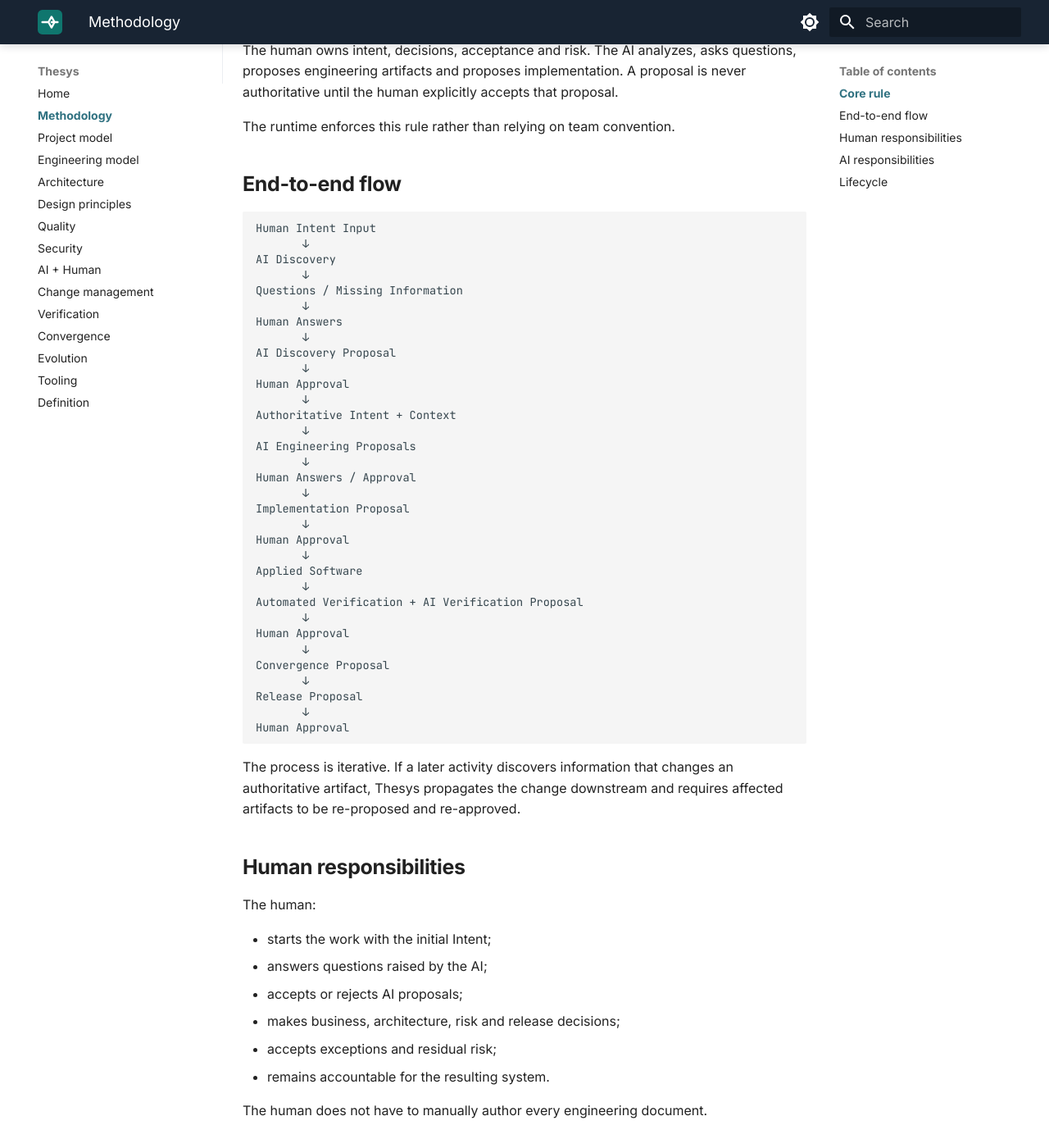
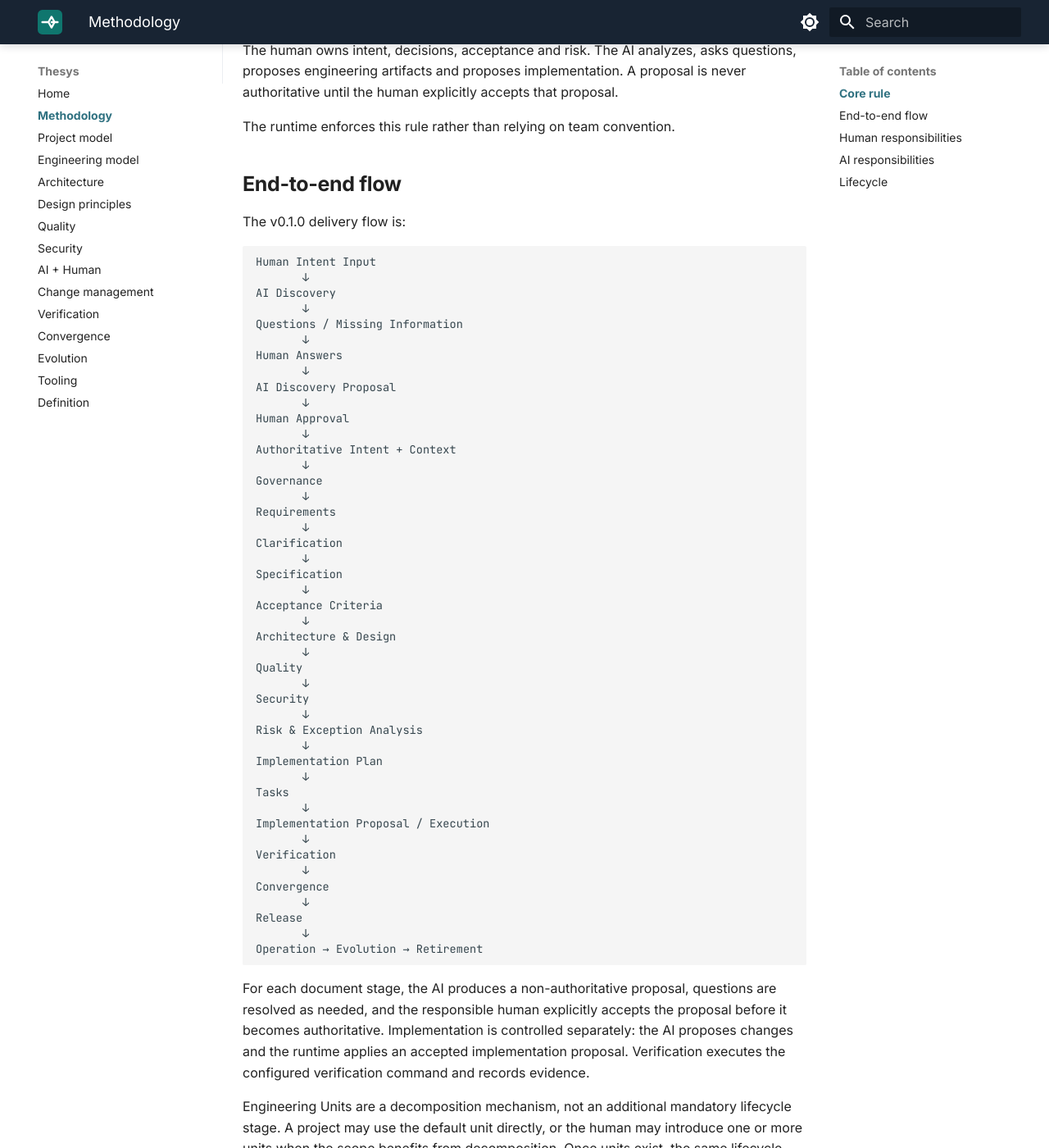
Before and after one commit to joseaugustocrv/thesys, an MkDocs documentation site: the page built from docs/methodology.md, in a window 1280 px wide and 1400 px high, scrolled down 279 px. Shown: the whole window at 82% size. Built offline with MkDocs 1.6.1 and Material for MkDocs 9.7.7, drawn with Linux system fonts in a browser that asks for light colours; some of the changed text lies outside the part shown.

Commit message:
docs: align documentation with v0.1.0 engineering lifecycle

````diff
--- a/docs/methodology.md
+++ b/docs/methodology.md
@@ -9,6 +9,8 @@
 The runtime enforces this rule rather than relying on team convention.
 
 ## End-to-end flow
+
+The v0.1.0 delivery flow is:
 
 ```text
 Human Intent Input
@@ -25,28 +27,42 @@
        ↓
 Authoritative Intent + Context
        ↓
-AI Engineering Proposals
+Governance
        ↓
-Human Answers / Approval
+Requirements
        ↓
-Implementation Proposal
+Clarification
        ↓
-Human Approval
+Specification
        ↓
-Applied Software
+Acceptance Criteria
        ↓
-Automated Verification + AI Verification Proposal
+Architecture & Design
        ↓
-Human Approval
+Quality
        ↓
-Convergence Proposal
+Security
        ↓
-Release Proposal
+Risk & Exception Analysis
        ↓
-Human Approval
+Implementation Plan
+       ↓
+Tasks
+       ↓
+Implementation Proposal / Execution
+       ↓
+Verification
+       ↓
+Convergence
+       ↓
+Release
+       ↓
+Operation → Evolution → Retirement
 ```
 
-The process is iterative. If a later activity discovers information that changes an authoritative artifact, Thesys propagates the change downstream and requires affected artifacts to be re-proposed and re-approved.
+For each document stage, the AI produces a non-authoritative proposal, questions are resolved as needed, and the responsible human explicitly accepts the proposal before it becomes authoritative. Implementation is controlled separately: the AI proposes changes and the runtime applies an accepted implementation proposal. Verification executes the configured verification command and records evidence.
+
+Engineering Units are a decomposition mechanism, not an additional mandatory lifecycle stage. A project may use the default unit directly, or the human may introduce one or more units when the scope benefits from decomposition. Once units exist, the same lifecycle applies to each relevant unit while preserving parent, dependency and traceability relationships.
 
 ## Human responsibilities
 
````
Also changed, not shown: docs/cli.md (+22 -2 lines), docs/index.md (+28 -5 lines), docs/project-model.md (+21 -8 lines), methodology/workflows/README.md (+7 -1 lines).
